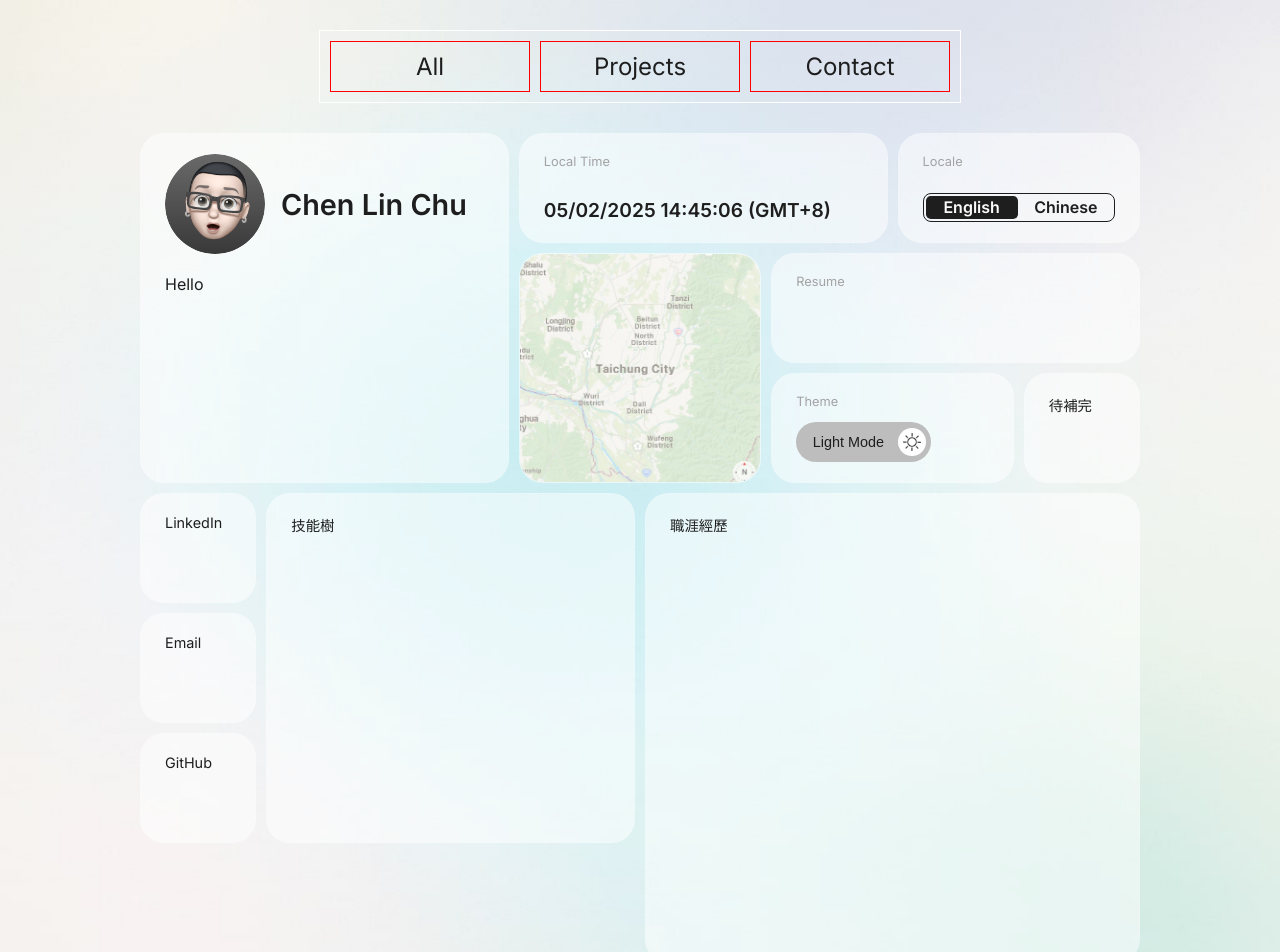
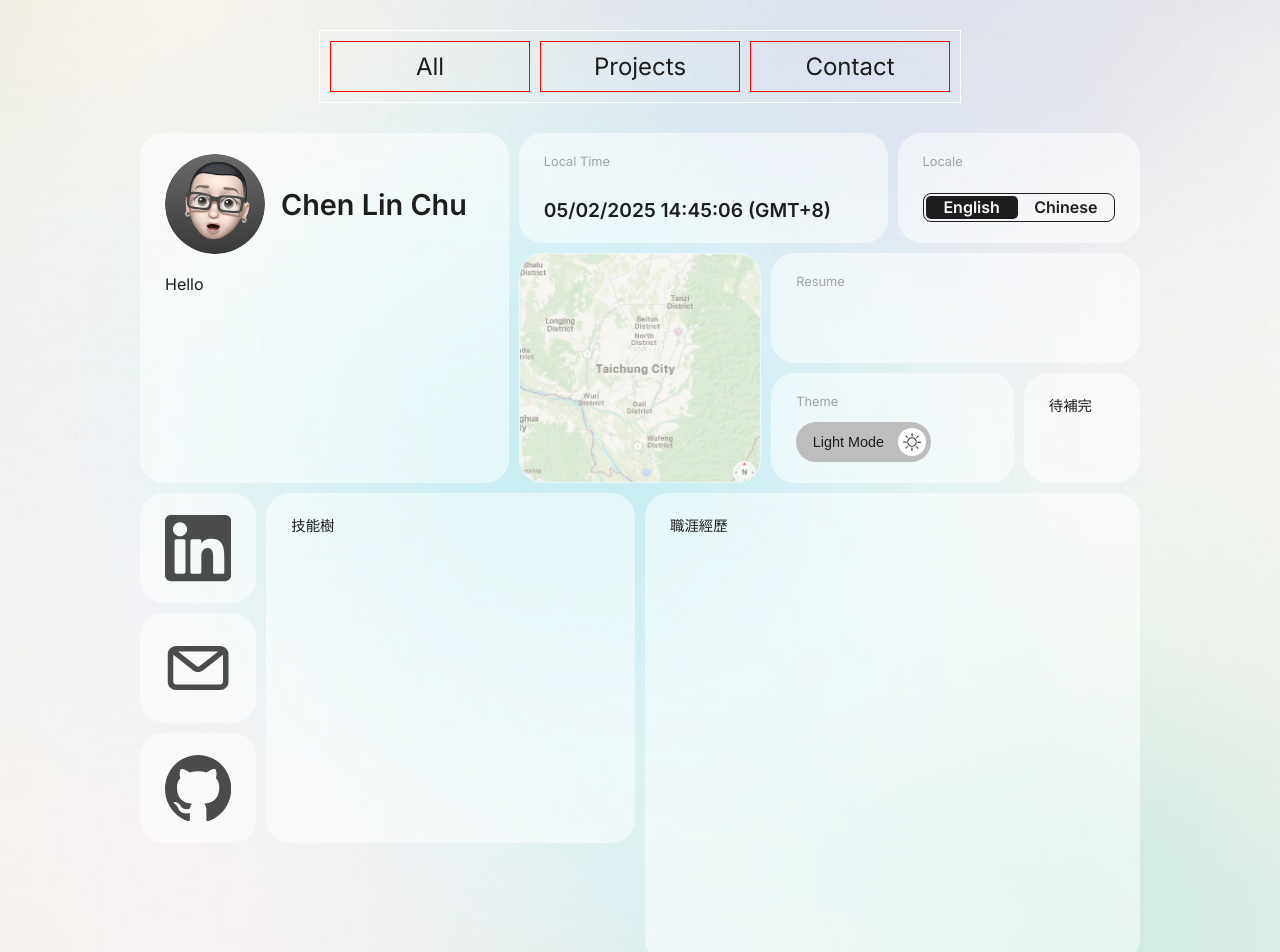
Before and after one commit to ChenLinChu/chenlinchu, a Next.js app: page /en in a window 1280 px wide. Shown: the top 952 px of the page. Built offline with nearby package versions, Linux system fonts and the light colour scheme.

Commit message:
refactor: restructure Section2 component and enhance theme styles
- Split Section2 component into multiple subcomponents for better maintainability

- Add LinkedIn, GitHub, and Email icon components

- Enhance theme styles with new icon color variables

- Reorder background image path declarations

```diff
--- /dev/null
+++ b/components/app/page/Section2/GitHubIcon/index.module.scss
@@ -0,0 +1,17 @@
+.container {
+    width: 100%;
+    height: 100%;
+    cursor: pointer;
+
+    .icon {
+        width: 100%;
+        height: 100%;
+        fill: var(--block-icon-color);
+    }
+
+    &:hover {
+        .icon {
+            fill: var(--block-icon-hover-color);
+        }
+    }
+}
--- /dev/null
+++ b/components/app/page/Section2/GitHubIcon/index.tsx
@@ -0,0 +1,47 @@
+import React from 'react';
+
+import Styles from './index.module.scss';
+
+export default function GitHubIcon(): React.ReactNode {
+
+    return (
+        <a
+            href="https://github.com/chenlinchu"
+            target="_blank"
+            rel="noopener noreferrer"
+        >
+            <div className={Styles.container}>
+                <svg
+                    width="800px"
+                    height="800px"
+                    viewBox="0 0 20 20"
+                    version="1.1"
+                    xmlns="http://www.w3.org/2000/svg"
+                    className={Styles.icon}
+                >
+                    <g
+                        id="Page-1"
+                        stroke="none"
+                        strokeWidth="1"
+                        fillRule="evenodd"
+                    >
+                        <g
+                            transform="translate(-140.000000, -7559.000000)"
+                        >
+                            <g
+                                id="icons"
+                                transform="translate(56.000000, 160.000000)"
+                            >
+                                <path
+                                    // eslint-disable-next-line max-len
+                                    d="M94,7399 C99.523,7399 104,7403.59 104,7409.253 C104,7413.782 101.138,7417.624 97.167,7418.981 C96.66,7419.082 96.48,7418.762 96.48,7418.489 C96.48,7418.151 96.492,7417.047 96.492,7415.675 C96.492,7414.719 96.172,7414.095 95.813,7413.777 C98.04,7413.523 100.38,7412.656 100.38,7408.718 C100.38,7407.598 99.992,7406.684 99.35,7405.966 C99.454,7405.707 99.797,7404.664 99.252,7403.252 C99.252,7403.252 98.414,7402.977 96.505,7404.303 C95.706,7404.076 94.85,7403.962 94,7403.958 C93.15,7403.962 92.295,7404.076 91.497,7404.303 C89.586,7402.977 88.746,7403.252 88.746,7403.252 C88.203,7404.664 88.546,7405.707 88.649,7405.966 C88.01,7406.684 87.619,7407.598 87.619,7408.718 C87.619,7412.646 89.954,7413.526 92.175,7413.785 C91.889,7414.041 91.63,7414.493 91.54,7415.156 C90.97,7415.418 89.522,7415.871 88.63,7414.304 C88.63,7414.304 88.101,7413.319 87.097,7413.247 C87.097,7413.247 86.122,7413.234 87.029,7413.87 C87.029,7413.87 87.684,7414.185 88.139,7415.37 C88.139,7415.37 88.726,7417.2 91.508,7416.58 C91.513,7417.437 91.522,7418.245 91.522,7418.489 C91.522,7418.76 91.338,7419.077 90.839,7418.982 C86.865,7417.627 84,7413.783 84,7409.253 C84,7403.59 88.478,7399 94,7399"
+                                    id="github-[#142]"
+                                />
+                            </g>
+                        </g>
+                    </g>
+                </svg>
+            </div>
+        </a>
+    );
+}
--- /dev/null
+++ b/components/app/page/Section2/LinkedInIcon/index.module.scss
@@ -0,0 +1,17 @@
+.container {
+    width: 100%;
+    height: 100%;
+    cursor: pointer;
+
+    .icon {
+        width: 100%;
+        height: 100%;
+        fill: var(--block-icon-color);
+    }
+
+    &:hover {
+        .icon {
+            fill: var(--block-icon-hover-color);
+        }
+    }
+}
--- /dev/null
+++ b/components/app/page/Section2/LinkedInIcon/index.tsx
@@ -0,0 +1,29 @@
+import { useLocale } from 'next-intl';
+import React from 'react';
+
+import Styles from './index.module.scss';
+
+export default function LinkedInIcon(): React.ReactNode {
+
+    const locale = useLocale();
+
+    return (
+        <a
+            href={`https://www.linkedin.com/in/chenlinchu/?locale=${locale === 'en' ? 'en' : 'zh_TW'}`}
+            target="_blank"
+            rel="noopener noreferrer"
+        >
+            <div className={Styles.container}>
+                <svg
+                    version="1.1"
+                    xmlns="http://www.w3.org/2000/svg"
+                    viewBox="0 0 382 382"
+                    className={Styles.icon}
+                >
+                    {/* eslint-disable-next-line max-len */}
+                    <path d="M347.445,0H34.555C15.471,0,0,15.471,0,34.555v312.889C0,366.529,15.471,382,34.555,382h312.889 C366.529,382,382,366.529,382,347.444V34.555C382,15.471,366.529,0,347.445,0z M118.207,329.844c0,5.554-4.502,10.056-10.056,10.056 H65.345c-5.554,0-10.056-4.502-10.056-10.056V150.403c0-5.554,4.502-10.056,10.056-10.056h42.806 c5.554,0,10.056,4.502,10.056,10.056V329.844z M86.748,123.432c-22.459,0-40.666-18.207-40.666-40.666S64.289,42.1,86.748,42.1 s40.666,18.207,40.666,40.666S109.208,123.432,86.748,123.432z M341.91,330.654c0,5.106-4.14,9.246-9.246,9.246H286.73 c-5.106,0-9.246-4.14-9.246-9.246v-84.168c0-12.556,3.683-55.021-32.813-55.021c-28.309,0-34.051,29.066-35.204,42.11v97.079 c0,5.106-4.139,9.246-9.246,9.246h-44.426c-5.106,0-9.246-4.14-9.246-9.246V149.593c0-5.106,4.14-9.246,9.246-9.246h44.426 c5.106,0,9.246,4.14,9.246,9.246v15.655c10.497-15.753,26.097-27.912,59.312-27.912c73.552,0,73.131,68.716,73.131,106.472 L341.91,330.654L341.91,330.654z" />
+                </svg>
+            </div>
+        </a>
+    );
+}
--- /dev/null
+++ b/components/app/page/Section2/MailIcon/index.module.scss
@@ -0,0 +1,17 @@
+.container {
+    width: 100%;
+    height: 100%;
+    cursor: pointer;
+
+    .icon {
+        width: 100%;
+        height: 100%;
+        fill: var(--block-icon-color);
+    }
+
+    &:hover {
+        .icon {
+            fill: var(--block-icon-hover-color);
+        }
+    }
+}
--- /dev/null
+++ b/components/app/page/Section2/MailIcon/index.tsx
@@ -0,0 +1,32 @@
+import React from 'react';
+
+import Styles from './index.module.scss';
+
+export default function LinkedInIcon(): React.ReactNode {
+
+    return (
+        <a
+            href="mailto:chenlinchu637@gmail.com"
+            target="_blank"
+            rel="noopener noreferrer"
+        >
+            <div className={Styles.container}>
+                <svg
+                    width="800px"
+                    height="800px"
+                    viewBox="0 0 24 24"
+                    fill="none"
+                    xmlns="http://www.w3.org/2000/svg"
+                    className={Styles.icon}
+                >
+                    <path
+                        fillRule="evenodd"
+                        clipRule="evenodd"
+                        // eslint-disable-next-line max-len
+                        d="M20 4C21.6569 4 23 5.34315 23 7V17C23 18.6569 21.6569 20 20 20H4C2.34315 20 1 18.6569 1 17V7C1 5.34315 2.34315 4 4 4H20ZM19.2529 6H4.74718L11.3804 11.2367C11.7437 11.5236 12.2563 11.5236 12.6197 11.2367L19.2529 6ZM3 7.1688V17C3 17.5523 3.44772 18 4 18H20C20.5523 18 21 17.5523 21 17V7.16882L13.8589 12.8065C12.769 13.667 11.231 13.667 10.1411 12.8065L3 7.1688Z"
+                    />
+                </svg>
+            </div>
+        </a>
+    );
+}
--- /dev/null
+++ b/components/app/page/Section2/index.module.scss
@@ -0,0 +1,9 @@
+.link {
+    width: 100%;
+    height: 100%;
+    cursor: pointer;
+
+    &:hover {
+        color: #000;
+    }
+}
--- a/components/app/page/Section2.tsx
+++ b/components/app/page/Section2/index.tsx
@@ -1,6 +1,10 @@
 import React from 'react';
 
 import Block from '@/components/Block';
+
+import GitHubIcon from './GitHubIcon';
+import LinkedInIcon from './LinkedInIcon';
+import MailIcon from './MailIcon';
 
 export default function Section2(): React.ReactNode {
     return (
@@ -10,7 +14,7 @@ export default function Section2(): React.ReactNode {
                 column={'1 / span 1'}
                 row={'4 / span 1'}
             >
-                <p>LinkedIn</p>
+                <LinkedInIcon />
             </Block>
 
             {/* Email */}
@@ -18,7 +22,7 @@ export default function Section2(): React.ReactNode {
                 column={'1 / span 1'}
                 row={'5 / span 1'}
             >
-                <p>Email</p>
+                <MailIcon />
             </Block>
 
             {/* GitHub */}
@@ -26,7 +30,7 @@ export default function Section2(): React.ReactNode {
                 column={'1 / span 1'}
                 row={'6 / span 1'}
             >
-                <p>GitHub</p>
+                <GitHubIcon />
             </Block>
 
             {/* Skills Tree */}
--- a/styles/theme.scss
+++ b/styles/theme.scss
@@ -3,19 +3,23 @@ $color-white: #fafafa;
 $color-gray: #a3a3a3;
 
 :root {
+    --bg-image-path: url('/images/bg/dark.jpg');
     --color-bg: #{$color-black};
     --color-text: #{$color-white};
     --block-title: #{$color-gray};
     --block-bg: rgb(0 0 0 / 50%);
     --block-hover-bg: rgb(0 0 0 / 70%);
-    --bg-image-path: url('/images/bg/dark.jpg');
+    --block-icon-color: #cfd1d4;
+    --block-icon-hover-color: #bbbdc0;
 }
 
 [data-theme="light"] {
+    --bg-image-path: url('/images/bg/light.jpg');
     --color-bg: #{$color-white};
     --color-text: #{$color-black};
     --block-title: #{$color-gray};
     --block-bg: rgb(255 255 255 / 50%);
     --block-hover-bg: rgb(255 255 255 / 70%);
-    --bg-image-path: url('/images/bg/light.jpg');
+    --block-icon-color: #4a4b4b;
+    --block-icon-hover-color: #2a2b2b;
 }
```
